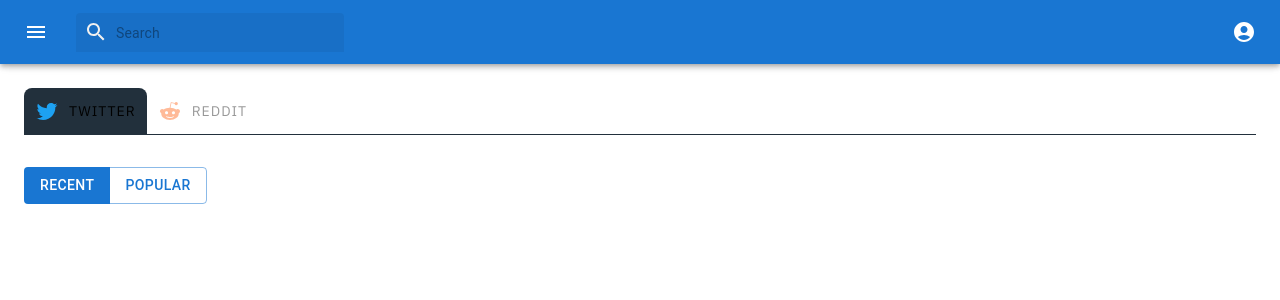
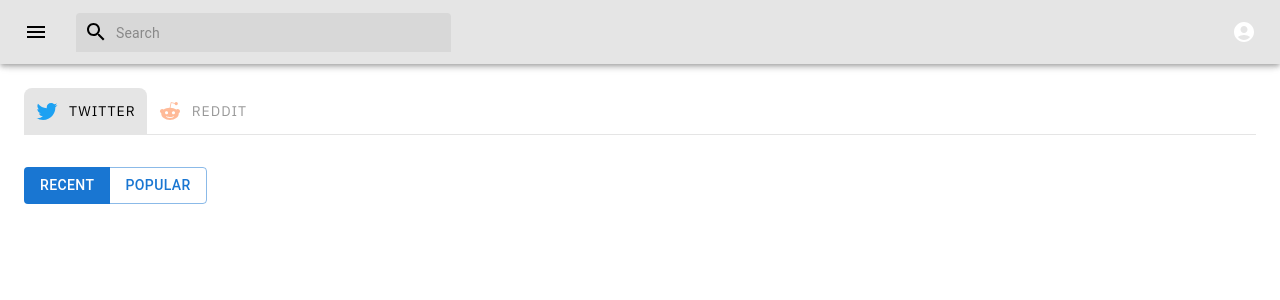
Before and after one commit to kevinmlee/social-search, a React (Create React App) app in the folder client/: page / in a window 1280 px wide. Shown: the top 300 px of the page. Built offline with nearby package versions, Linux system fonts and the light colour scheme.

Commit message:
fix light mode color scheme

```diff
--- a/client/src/App.js
+++ b/client/src/App.js
@@ -88,6 +88,17 @@ export default class App extends Component {
     );
   };
 
+  initialSearchBackdrop = () => {
+    return (
+      <Backdrop
+        sx={{ color: "#fff", zIndex: (theme) => theme.zIndex.drawer + 1 }}
+        open={() => this.toggle("loadingBackdrop")}
+      >
+        <CircularProgress color="inherit" />
+      </Backdrop>
+    );
+  };
+
   render() {
     return (
       <Box>
--- a/client/src/styles/components/buttons.css
+++ b/client/src/styles/components/buttons.css
@@ -1,14 +1,6 @@
 button.active {
   background-color: #1976d2;
   color: #fff;
-}
-
-.media-tabs {
-  border-bottom: 1px solid #22303c;
-}
-.media-tabs > *.active {
-  opacity: 1;
-  background-color: #22303c;
 }
 
 .media-tabs > * {
@@ -21,9 +13,7 @@ button.active {
   cursor: pointer;
   border: 1px solid transparent;
 }
-.media-tabs > *:hover {
-  border: 1px solid #22303c;
-}
+
 .media-tabs > * > *:first-child {
   margin-right: 10px;
 }
@@ -42,4 +32,30 @@ button.active {
   .media-tabs {
     color: #ffffff;
   }
+  .media-tabs {
+    border-bottom: 1px solid #22303c;
+  }
+  .media-tabs > *.active {
+    opacity: 1;
+    background-color: #22303c;
+  }
+  .media-tabs > *:hover {
+    border: 1px solid #22303c;
+  }
 }
+
+@media (prefers-color-scheme: light) {
+  .media-tabs {
+    color: #000000;
+  }
+  .media-tabs {
+    border-bottom: 1px solid #e5e5e5;
+  }
+  .media-tabs > *.active {
+    opacity: 1;
+    background-color: #e5e5e5;
+  }
+  .media-tabs > *:hover {
+    border: 1px solid #e5e5e5;
+  }
+}
--- a/client/src/styles/components/header.css
+++ b/client/src/styles/components/header.css
@@ -1,3 +1,7 @@
+header .search {
+  width: 100%;
+}
+
 @media (prefers-color-scheme: dark) {
   header {
     background-image: linear-gradient(
@@ -6,10 +10,18 @@
     ) !important;
     background-color: rgba(26, 32, 39, 1) !important;
   }
-  header .search {
-    width: 100%;
-  }
+
   header .search-input input {
     color: #fff;
   }
 }
+
+@media (prefers-color-scheme: light) {
+  header {
+    background-color: #e5e5e5 !important;
+  }
+  header .menu-btn,
+  header .search-icon {
+    fill: #000000;
+  }
+}
--- a/client/src/styles/components/reddit.css
+++ b/client/src/styles/components/reddit.css
@@ -37,7 +37,9 @@
 .reddit-post .post-text {
   position: relative;
   z-index: 1;
+  overflow-wrap: break-word;
 }
+
 .reddit-post .post-text a {
   color: #000000;
 }
@@ -77,3 +79,19 @@
     color: #ffffff;
   }
 }
+
+@media (prefers-color-scheme: light) {
+  .reddit-post {
+    border: none !important;
+    color: #000000 !important;
+  }
+  .reddit-post a {
+    color: #000000;
+  }
+  .reddit-post .public-metrics svg {
+    fill: #888888;
+  }
+  .reddit-post .details .subreddit {
+    color: #000000;
+  }
+}
--- a/client/src/styles/components/tweet.css
+++ b/client/src/styles/components/tweet.css
@@ -39,6 +39,7 @@
 .tweet .tweet-text {
   position: relative;
   z-index: 1;
+  overflow-wrap: break-word;
 }
 .tweet .tweet-text a {
   color: #000000;
@@ -74,3 +75,17 @@
     color: #ffffff;
   }
 }
+
+@media (prefers-color-scheme: light) {
+  .tweet {
+    border: none !important;
+    color: #000000 !important;
+  }
+  .tweet a,
+  .tweet .author h6 {
+    color: #000000 !important;
+  }
+  .tweet .public-metrics svg {
+    fill: #888888;
+  }
+}
--- a/client/src/views/Dash/components/Reddit/index.js
+++ b/client/src/views/Dash/components/Reddit/index.js
@@ -98,9 +98,7 @@ export default class Tweets extends Component {
             className="details"
             sx={{ paddingTop: 2, paddingLeft: 2, paddingRight: 2 }}
           >
-            <div style={{ color: "#ffffff" }}>
-              {post.data.subreddit_name_prefixed}
-            </div>
+            <div className="subreddit">{post.data.subreddit_name_prefixed}</div>
             <Typography variant="caption" style={{ color: "#999999" }}>
               Posted by {post.data.author}
             </Typography>
--- a/client/src/views/Header/index.js
+++ b/client/src/views/Header/index.js
@@ -21,7 +21,7 @@ export default class Header extends Component {
               aria-label="open drawer"
               sx={{ mr: 2 }}
             >
-              <MenuIcon />
+              <MenuIcon className="menu-btn" />
             </IconButton>
 
             <Box className="search" sx={{ position: "relative" }}>
```
